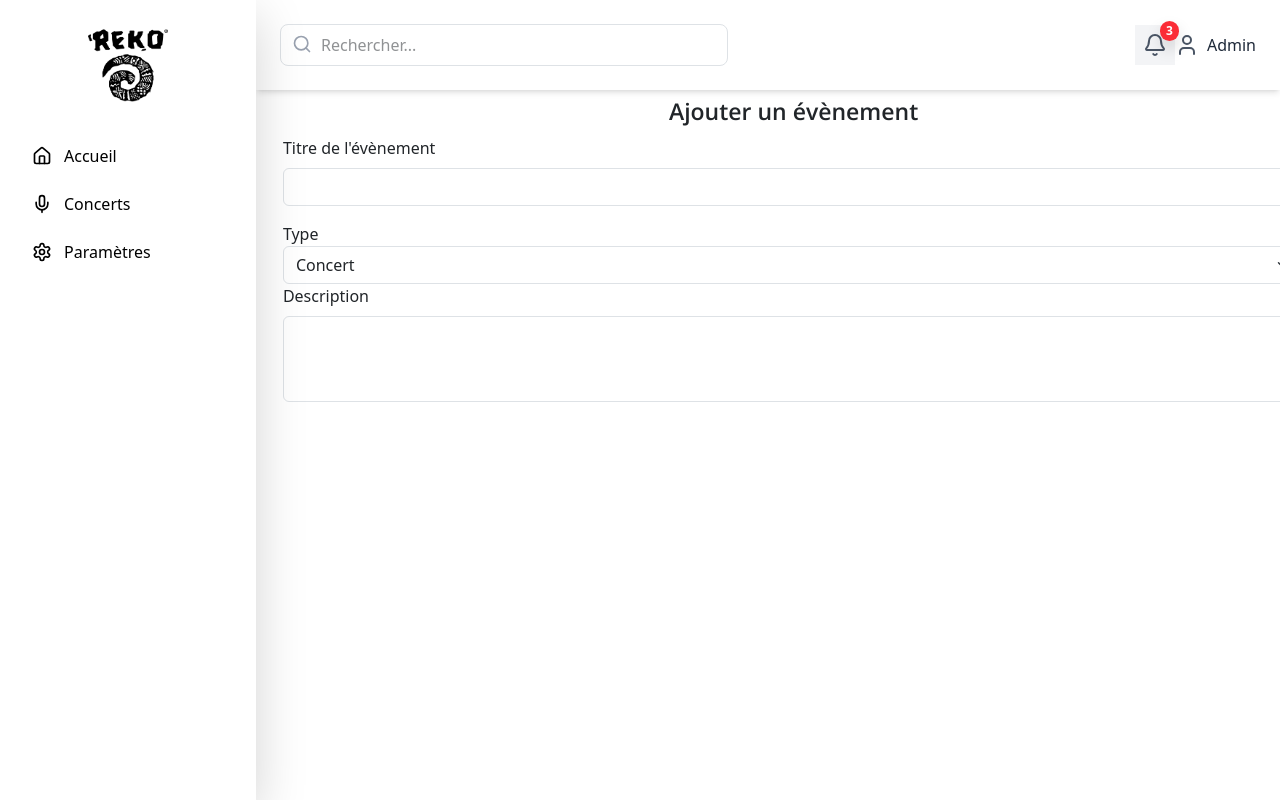
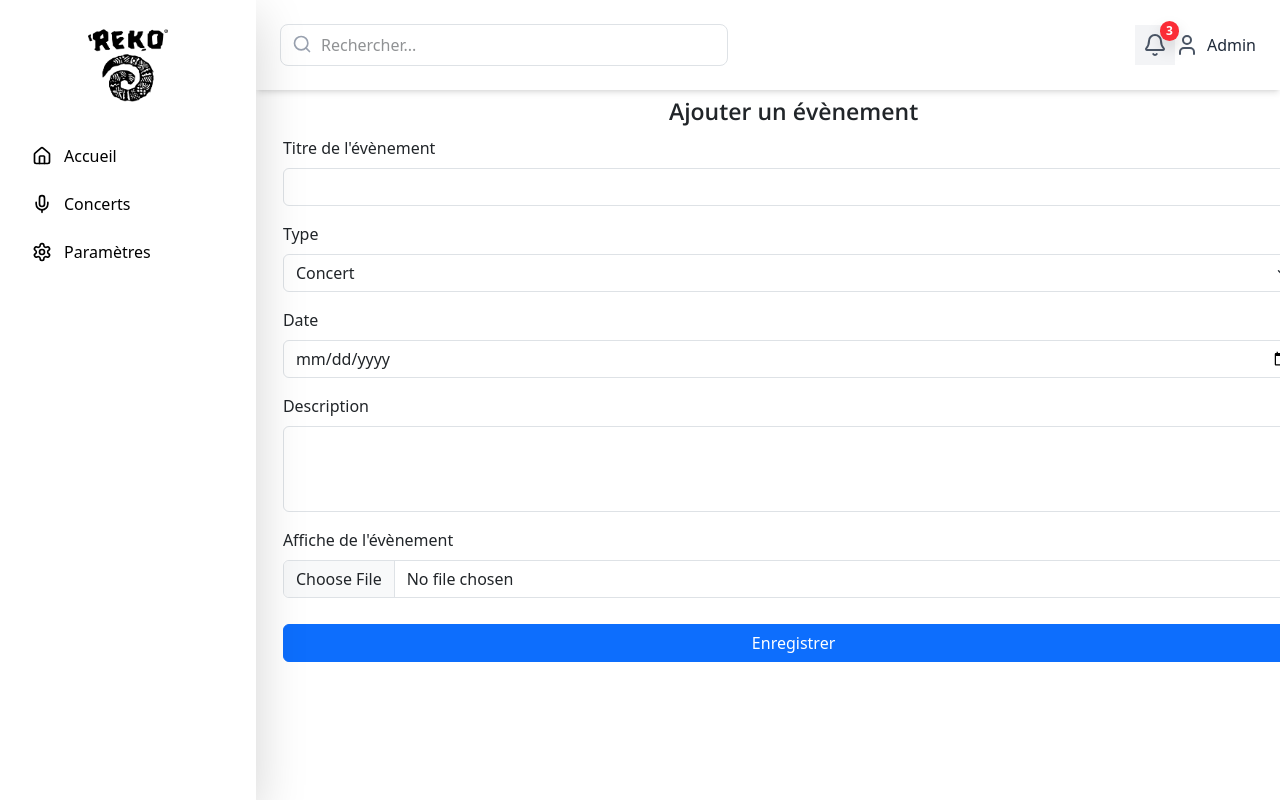
Before and after one commit to TokyFaniry/Back_office_evenement_reko, a React (Vite) app in the folder Frontend/: page /ajoutEvents in a window 1280 px wide. Shown: the top 800 px of the page. Built offline with nearby package versions, Linux system fonts and the light colour scheme.

Commit message:
form ajout

```diff
--- a/Frontend/src/assets/CSS/AjoutForm.css
+++ b/Frontend/src/assets/CSS/AjoutForm.css
@@ -25,3 +25,16 @@
     text-align: start !important;
     width: 95% !important;
 }
+
+.enr{
+    position: relative;
+    top: 10px;
+    width: 100% !important;
+    display: flex;
+    justify-content: center;
+    align-items: center;
+}
+
+.enrbtn{
+    width: 95% !important;
+}
--- a/Frontend/src/components/contenu/AjoutForm.jsx
+++ b/Frontend/src/components/contenu/AjoutForm.jsx
@@ -1,28 +1,49 @@
 import "../../assets/CSS/AjoutForm.css";
 
-
-export function AjoutForm(){
-
-    return(
+export function AjoutForm() {
+  return (
     <div className="ContenuAjoutForm">
       <h3>Ajouter un évènement</h3>
 
       <div className="formulaires">
         <div className="mb-3">
-                <label htmlFor="exampleFormControlInput1" className="form-label">Titre de l'évènement</label>
-                <input type="email" className="form-control"  />
+          <label htmlFor="titreEvenement" className="form-label">
+            Titre de l'évènement
+          </label>
+          <input type="text" className="form-control" id="titreEvenement" />
         </div>
-            <label>Type</label>
-            <select className="form-select" aria-label="Default select example">
+
+        <div className="mb-3">
+          <label htmlFor="typeEvenement" className="form-label">Type</label>
+          <select className="form-select" id="typeEvenement">
             <option selected>Concert</option>
             <option value="1">Cabaret</option>
             <option value="2">Autres</option>
           </select>
+        </div>
+
         <div className="mb-3">
-                <label htmlFor="exampleFormControlTextarea1" className="form-label">Description</label>
-                <textarea className="form-control" id="exampleFormControlTextarea1" rows="3"></textarea>
+          <label htmlFor="dateEvenement" className="form-label">Date</label>
+          <input type="date" className="form-control" id="dateEvenement" />
+        </div>
+
+        <div className="mb-3">
+          <label htmlFor="descriptionEvenement" className="form-label">
+            Description
+          </label>
+          <textarea className="form-control" id="descriptionEvenement" rows="3"></textarea>
+        </div>
+
+        <div className="mb-3">
+          <label htmlFor="afficheEvenement" className="form-label">Affiche de l'évènement</label>
+          <input type="file" className="form-control" id="afficheEvenement" />
         </div>
       </div>
+
+        <div class="mb-3 enr ">
+            <button class="btn btn-primary enrbtn " type="submit">Enregistrer</button>
+        </div>
+
     </div>
   );
 }
```
Lines whose indentation alone changed are shown as unchanged.
